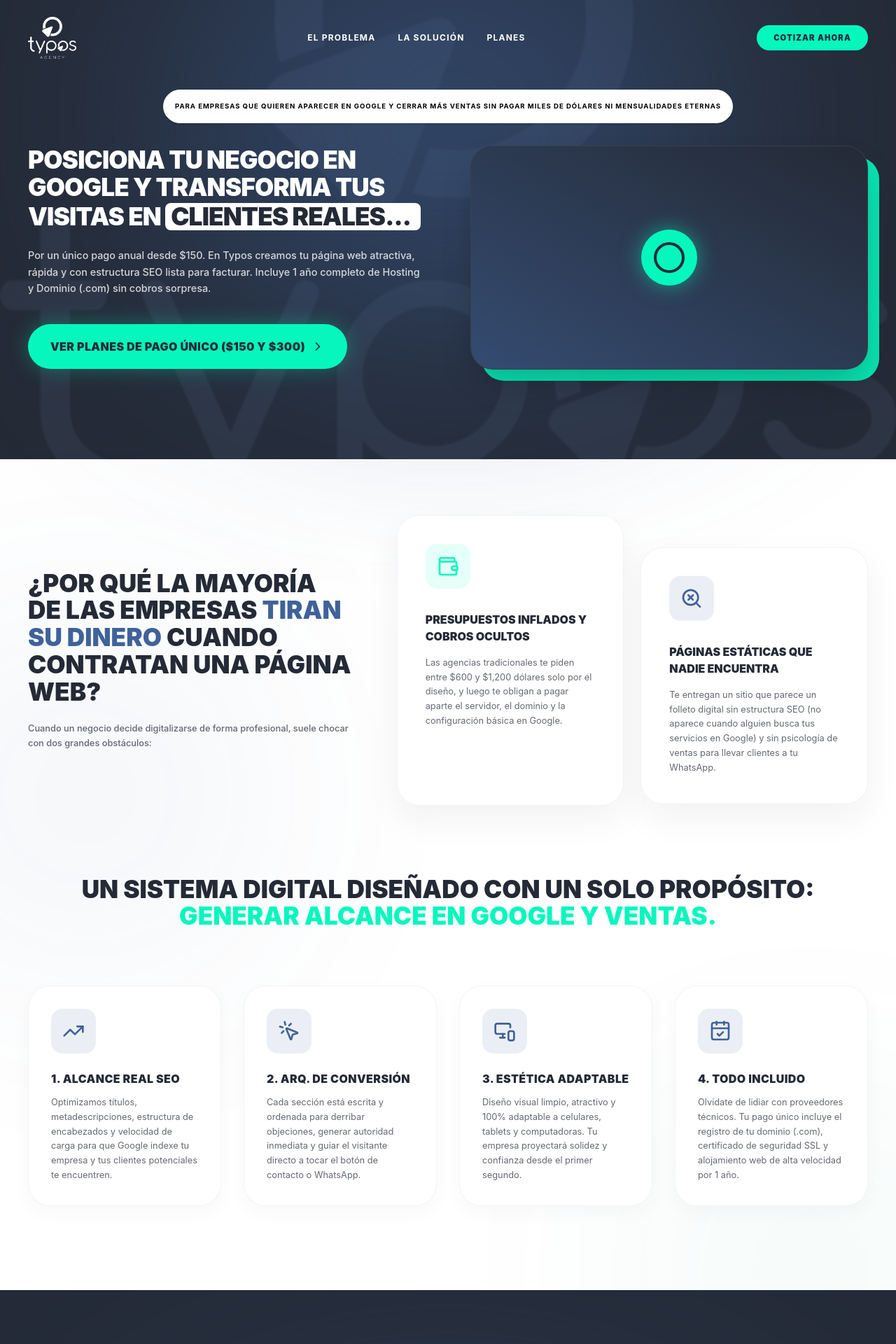
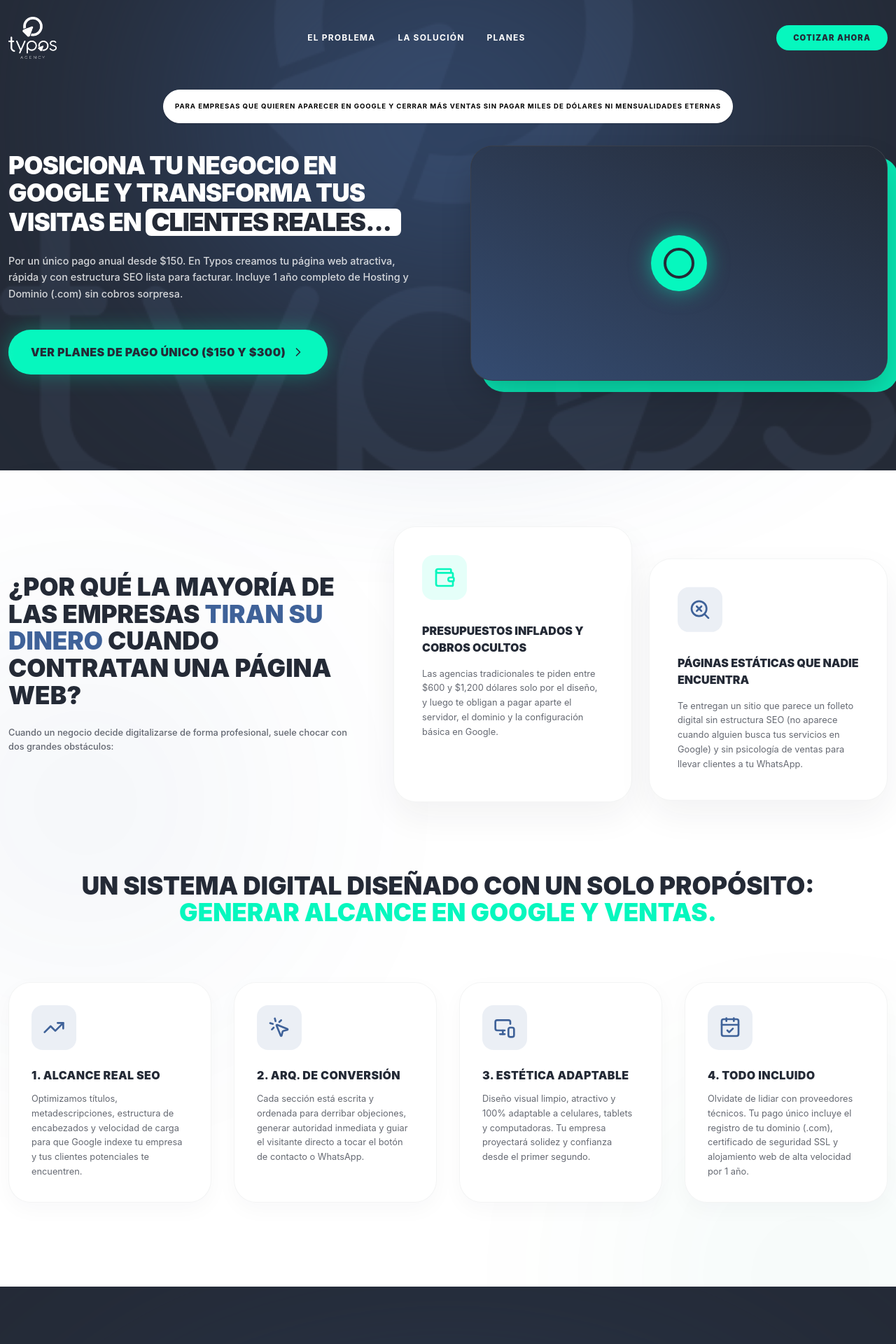
Before and after one commit to Sebas4220/nodelabs, a React (Vite) app: page / in a window 1280 px wide. Shown: the top 1920 px of the page at 70% size. Built offline with nearby package versions, Linux system fonts and the light colour scheme.

Commit message:
Add files via upload

```diff
--- a/src/App.jsx
+++ b/src/App.jsx
@@ -40,7 +40,7 @@ export default function LandingPage() {
       {/* =========================================
           BLOQUE OSCURO TOP
           ========================================= */}
-      <div className="relative bg-[#242a36] text-white px-10">
+      <div className="relative bg-[#242a36] text-white px-3">
 
         {/* IMAGEN DE FONDO SUTIL */}
         <div className="absolute inset-0 bg-[url('/logo.png')] bg-cover bg-center bg-no-repeat opacity-25 pointer-events-none mix-blend-overlay"></div>
@@ -156,7 +156,7 @@ export default function LandingPage() {
 
         {/* SECCIÓN 2: AGITACIÓN DEL PROBLEMA */}
         <section id="problema" className="py-20 relative">
-          <div className="max-w-7xl mx-auto px-10">
+          <div className="max-w-7xl mx-auto px-3">
             <div className="grid lg:grid-cols-12 gap-16 items-center">
 
               <div className="lg:col-span-5 text-left">
@@ -197,7 +197,7 @@ export default function LandingPage() {
 
         {/* SECCIÓN 3 Y 4: MECANISMO DE RESULTADOS */}
         <section id="solucion" className="md:pt-5 pt-10 pb-30 relative">
-          <div className="max-w-7xl mx-auto px-10">
+          <div className="max-w-7xl mx-auto px-3">
             <div className="text-center max-w-6xl mx-auto mb-20">
               <h2 className="text-[1.5rem] md:text-[2.2rem] font-black text-[#242a36] leading-[1.1] uppercase">
                 Un sistema digital diseñado con un solo propósito: <br/><span className="text-[#06f7be]">generar alcance en Google y ventas.</span>
@@ -268,7 +268,7 @@ export default function LandingPage() {
         <section id="planes" className="md:py-32 py-25 bg-[#242a36] relative overflow-hidden">
           <div className="absolute top-1/2 left-1/2 -translate-x-1/2 -translate-y-1/2 w-[1000px] h-[600px] bg-[#3f6299] rounded-full blur-[200px] opacity-40 pointer-events-none"></div>
 
-          <div className="max-w-7xl mx-auto px-10 relative z-10">
+          <div className="max-w-7xl mx-auto px-3 relative z-10">
             <div className="text-center max-w-7xl mx-auto mb-20">
               <h2 className="text-[1.5rem] md:text-[2.2rem] font-black text-[#ffffff] leading-[1.1] uppercase">
                 Sin letras pequeñas ni mensualidades.<br /> <span className="text-[#06f7be]">Haz un solo pago y sé dueño de tu web.</span>
```
